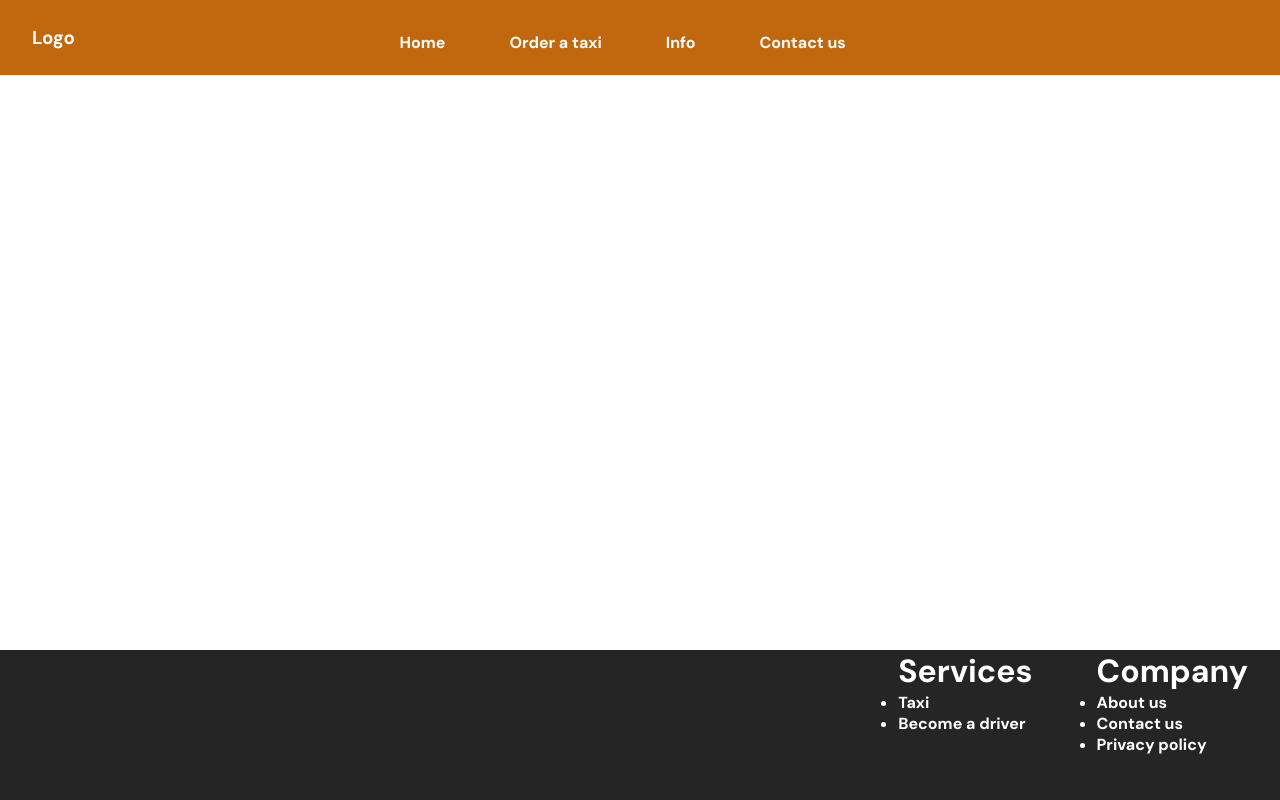
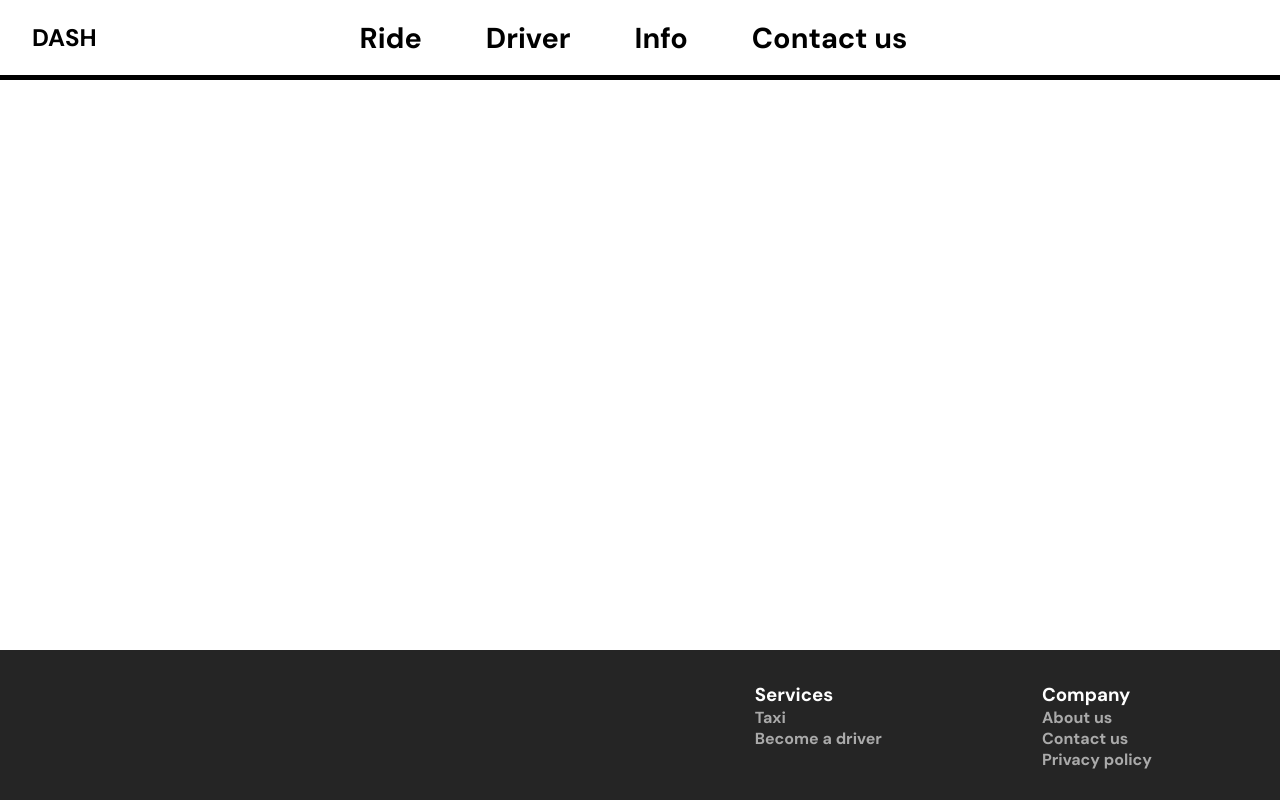
Before and after one commit to MarcelMorningstar/dash-website, a React (Create React App) app: page / in a window 1280 px wide. Built offline with nearby package versions, Linux system fonts and the light colour scheme.

Commit message:
Dizaina labojumi

```diff
--- a/src/Styles/footer.css
+++ b/src/Styles/footer.css
@@ -1,3 +1,6 @@
+/* @import url('https://fonts.googleapis.com/css2?family=DM+Sans:wght@400;700&family=EB+Garamond&family=Source+Sans+Pro:wght@300&display=swap'); */
+
+
 footer {
     position: absolute;
     bottom: 0;
@@ -20,14 +23,12 @@ footer .container .row {
 }
 
 .col {
+    padding-top: 2em;
     padding-left: 2em;
-    padding-right: 2em;
+    padding-right: 8em;
 }
 
-@media only screen and (max-width: 600px) {
-    footer .container{
-        visibility: hidden;
-        opacity: 0;
-        transition: 0.2s;
-    }
+.link {
+    text-decoration: none;
+    color: rgb(170, 170, 170);
 }
--- a/src/Styles/main.css
+++ b/src/Styles/main.css
@@ -1,16 +1,20 @@
 @import url('https://fonts.googleapis.com/css2?family=DM+Sans:wght@700&family=EB+Garamond&display=swap');
 
 :root {
-    --mainColor: rgb(255, 152, 61);
-    --mainColorLight: rgb(169, 91, 14);
-    --secondaryColor: rgb(254, 193, 123);
-    --textColor: rgb(255, 255, 255);
+    --mainColor: rgb(255, 255, 255);
+    --mainColorLight: rgb(220, 220, 220);
+    --secondaryColor: rgb(255, 255, 255);
+    --textColor: rgb(0, 0, 0);
 }
 
 * {
     padding: 0;
     margin: 0;
     font-family: 'DM Sans', sans-serif;
+}
+
+li{
+    list-style-type: none;
 }
 
 #page-container {
--- a/src/Styles/navbar.css
+++ b/src/Styles/navbar.css
@@ -4,7 +4,8 @@ nav {
   justify-content: space-between;
   height: 75px;
   padding: 0 2rem;
-  background-color: rgb(193, 104, 15);
+  background-color: rgb(255, 255, 255);
+  outline: 5px solid black;
   color: var(--textColor)
 }
 
@@ -12,10 +13,13 @@ nav > div a {
   margin: 0 2rem;
   color: var(--textColor);
   text-decoration: none;
+  white-space: nowrap;
+  font-size: 1.8rem;
 }
 
 nav > div a:hover {
   color: var(--secondaryColor);
+  background-color: black;
   transition: 0.2s;
 }
 
@@ -31,15 +35,12 @@ nav .nav-btn {
   font-size: 1.8rem;
 }
 
-@media only screen and (max-width: 600px) {
+@media only screen and (max-width: 800px) {
   nav .nav-btn {
     visibility: visible;
     opacity: 1;
     transition: 1s;
   }
-
-
-
   nav > div {
     position: fixed;
     top: 0;
@@ -65,7 +66,6 @@ nav .nav-btn {
     position: absolute;
     top: 2rem;
     right: 2rem;
-    /* transition: 1s; */
   }
 
   nav > div a {
--- a/src/components/Footer.js
+++ b/src/components/Footer.js
@@ -9,19 +9,19 @@ const Footer = () => {
                 <div className="row">
                     {/* (Column 1) */}
                     <div className="col">
-                        <h1>Services</h1>
+                        <h3>Services</h3>
                         <ul>
-                            <li>Taxi</li>
-                            <li>Become a driver </li>
+                            <li><a href="#" className="link">Taxi</a></li>
+                            <li><a href="#" className="link">Become a driver</a></li>
                         </ul>
                     </div>
                     {/* (Column 2) */}
                     <div className="col">
-                        <h1>Company</h1>
+                        <h3>Company</h3>
                         <ul>
-                            <li>About us</li>
-                            <li>Contact us </li>
-                            <li>Privacy policy </li>
+                            <li><a href="#" className="link">About us</a></li>
+                            <li><a href="#" className="link">Contact us</a></li>
+                            <li><a href="#" className="link">Privacy policy</a></li>
                         </ul>
                     </div>
                 </div>
--- a/src/components/Navbar.js
+++ b/src/components/Navbar.js
@@ -8,10 +8,10 @@ function Navbar() {
 
     return (
         <nav>
-            <h3>Logo</h3>
+            <h1>DASH</h1>
             <div className={open ? 'responsive_nav' : ''}>
-                <a href="/#">Home</a>
-                <a href="/#">Order a taxi</a>
+                <a href="/#">Ride</a>
+                <a href="/#">Driver</a>
                 <a href="/#">Info</a>
                 <a href="/#">Contact us</a>
                 <button className='nav-btn nav-close-btn' onClick={() => setOpen(!open)}>
```
